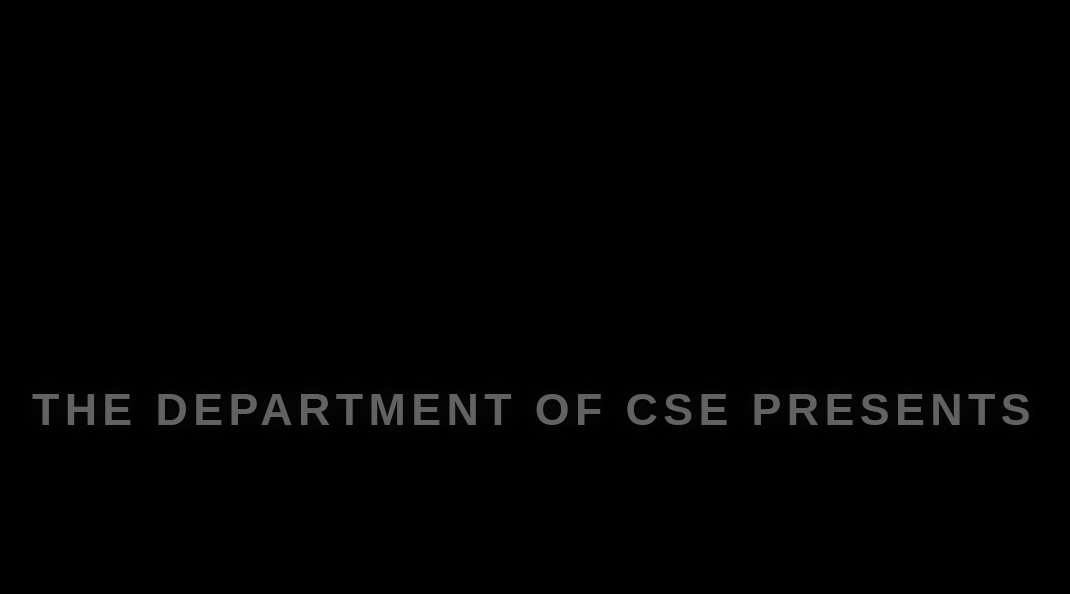
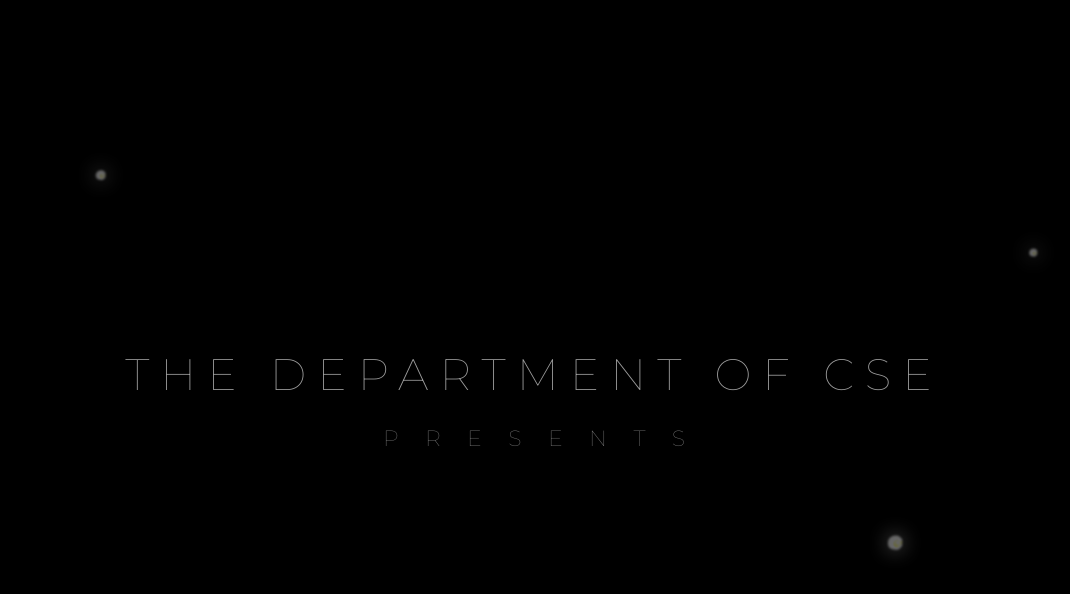
Before and after one commit to christhecreator56/zyphoria26, a React (Vite) app: page / in a window 1280 px wide. Shown: the top 594 px of the page, without its empty margins (106-1176 px from the left). Built offline with nearby package versions, Linux system fonts and the light colour scheme.

Commit message:
animation tweeking:UI completed

```diff
--- a/src/components/IntroSequence.jsx
+++ b/src/components/IntroSequence.jsx
@@ -18,11 +18,18 @@ export default function IntroSequence({ onComplete }) {
   return (
     <div className={styles.introContainer}>
       <div className={`${styles.textWrapper} ${state.text1 ? styles.visible : styles.hidden}`}>
-        <h1>RAJALAKSHMI INSTITUTE OF TECHNOLOGY</h1>
+        <h1 className={styles.rajalakshmi}>RAJALAKSHMI INSTITUTE OF TECHNOLOGY</h1>
       </div>
       <div className={`${styles.textWrapper} ${state.text2 ? styles.visible : styles.hidden}`}>
-        <h2>THE DEPARTMENT OF CSE PRESENTS</h2>
+        <div className={styles.deptWrapper}>
+          <h2 className={styles.department}>THE DEPARTMENT OF CSE</h2>
+          <h3 className={styles.presents}>PRESENTS</h3>
+        </div>
       </div>
+
+      <img src="/Star PNG.png" alt="star" className={`${styles.star} ${styles.star1}`} />
+      <img src="/Star PNG.png" alt="star" className={`${styles.star} ${styles.star2}`} />
+      <img src="/Star PNG.png" alt="star" className={`${styles.star} ${styles.star3}`} />
     </div>
   );
 }
--- a/src/components/IntroSequence.module.css
+++ b/src/components/IntroSequence.module.css
@@ -7,6 +7,7 @@
   align-items: center;
   justify-content: center;
   color: #fff;
+  overflow: hidden;
 }
 
 .textWrapper {
@@ -14,21 +15,74 @@
   text-align: center;
   padding: 0 2rem;
   opacity: 0;
-  transform: translateY(15px);
-  transition: opacity 0.8s ease, transform 0.8s ease;
+  transform: scale(0.98);
+  transition: opacity 1.2s ease, transform 1.2s cubic-bezier(0.16, 1, 0.3, 1);
   pointer-events: none;
+  width: 100%;
 }
 
 .textWrapper.visible {
   opacity: 1;
-  transform: translateY(0);
+  transform: scale(1);
 }
 
-.textWrapper h1, .textWrapper h2 {
-  font-family: 'Oswald', sans-serif;
-  font-weight: 700;
+.rajalakshmi {
+  font-family: 'Bebas Neue', sans-serif;
+  font-weight: 400; /* Bebas only has one weight */
+  font-size: clamp(2.5rem, 8vw, 6rem);
   letter-spacing: 0.12em;
   text-transform: uppercase;
-  font-size: clamp(1.2rem, 3.5vw, 3.5rem);
-  text-shadow: 0 0 25px rgba(255, 255, 255, 0.2);
+  display: inline-block;
+  transform: scaleX(1.1); /* Slightly less than before since Bebas is already condensed */
+  transform-origin: center;
+  text-shadow: 0 0 30px rgba(255, 255, 255, 0.4);
+  margin: 0;
+  color: #fff;
 }
+
+.deptWrapper {
+  display: flex;
+  flex-direction: column;
+  gap: 1.5rem;
+  align-items: center;
+}
+
+.department {
+  font-family: 'Montserrat', sans-serif;
+  font-weight: 100; /* Montserrat Thin */
+  font-size: clamp(1.2rem, 3.5vw, 2.8rem);
+  letter-spacing: 0.25em;
+  text-transform: uppercase;
+  margin: 0;
+}
+
+.presents {
+  font-family: 'Montserrat', sans-serif;
+  font-weight: 100; /* Montserrat Thin */
+  font-size: clamp(0.9rem, 2vw, 1.4rem);
+  letter-spacing: 1.2em; /* Extremely wide spacing for cinematic feel */
+  text-transform: uppercase;
+  margin: 0;
+  opacity: 0.8;
+  padding-left: 1.2em; /* offset for letter-spacing */
+}
+
+/* Stars */
+.star {
+  position: absolute;
+  width: 30px;
+  height: auto;
+  opacity: 0;
+  filter: blur(1px) brightness(1.5) drop-shadow(0 0 10px #fff);
+  animation: starAppear 2s ease forwards;
+}
+
+.star1 { top: 20%; left: 15%; animation-delay: 0.5s; transform: rotate(15deg); }
+.star2 { top: 65%; right: 20%; animation-delay: 1.2s; transform: rotate(-10deg); width: 45px; }
+.star3 { top: 30%; right: 10%; animation-delay: 1.8s; transform: rotate(25deg); width: 25px; }
+
+@keyframes starAppear {
+  0% { transform: scale(0) rotate(0); opacity: 0; }
+  50% { transform: scale(1.2) rotate(180deg); opacity: 0.8; }
+  100% { transform: scale(1) rotate(360deg); opacity: 0.4; }
+}
--- a/src/index.css
+++ b/src/index.css
@@ -1,3 +1,4 @@
+@import url('https://fonts.googleapis.com/css2?family=Bebas+Neue&family=Montserrat:wght@100;300;400;700;900&display=swap');
 @import url('https://fonts.googleapis.com/css2?family=Inter:ital,opsz,wght@0,14..32,100..900;1,14..32,100..900&display=swap');
 
 *, *::before, *::after {
```
